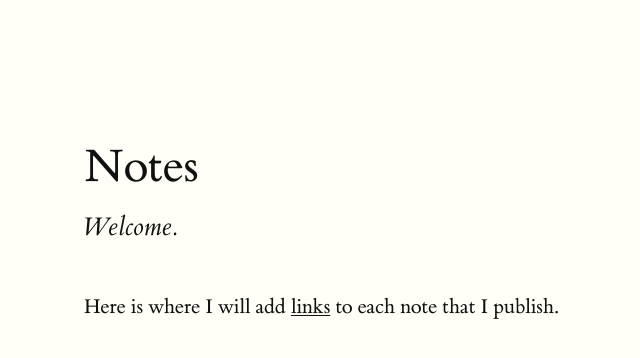
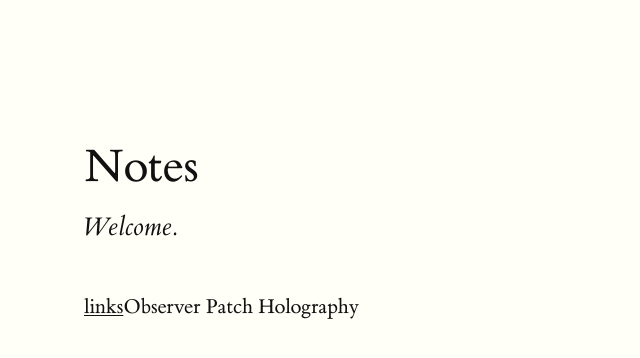
Before and after one commit to barasch/notes, a plain HTML site: page index.html in a window 1280 px wide. Shown: the whole page, without its empty margins (76-716 px from the left). Drawn offline with Linux system fonts and the light colour scheme.

Commit message:
Add link to Observer Patch Holography in index.html
Updated the links section to include a specific link to 'Observer Patch Holography'.

```diff
--- a/index.html
+++ b/index.html
@@ -12,7 +12,7 @@
       <h1 id="title">Notes</h1>
       <p class="subtitle">Welcome.</p>
       <section>
-        <p>Here is where I will add <a href="notefilename.html">links</a> to each note that I publish.</p>
+        <p><a href="observer-patch-holography-review.html">links</a>Observer Patch Holography</p>
       </section>
     </article>
   </body>
```
